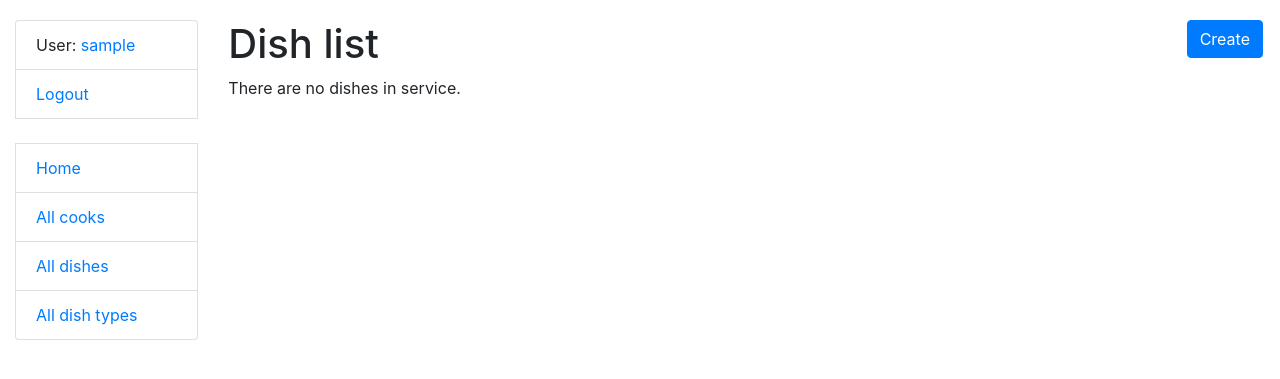
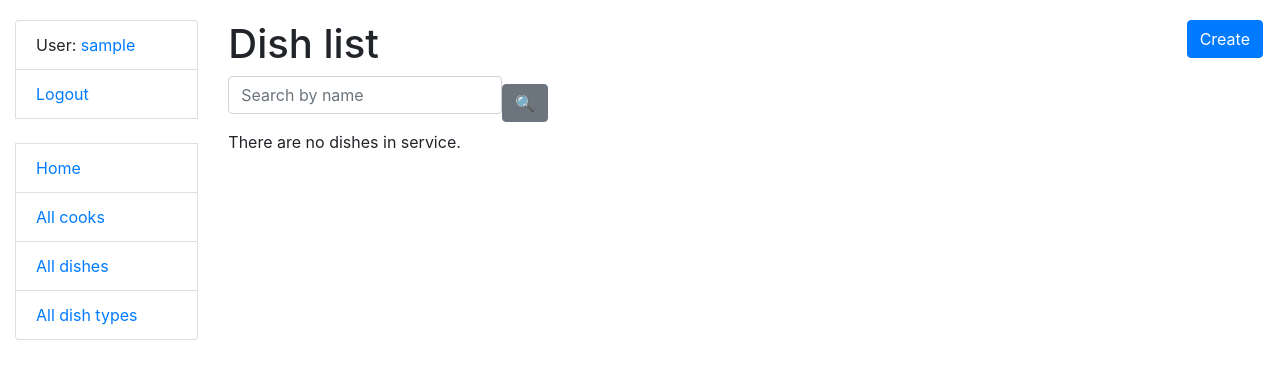
Before and after one commit to Codoeh/Kitchen_website, a Django app: page /dish/ in a window 1280 px wide. Shown: the top 379 px of the page. Run offline with Django 5.2, Linux system fonts and the light colour scheme; the visitor is signed in with stand-in values (Sample User, id 1); data that the repository does not hold is empty; some libraries are stand-ins or nearby versions.

Commit message:
add search bar in dish_list.html

```diff
--- a/templates/catalog/dish_list.html
+++ b/templates/catalog/dish_list.html
@@ -1,4 +1,6 @@
 {% extends "base.html" %}
+
+{% load crispy_forms_filters %}
 
 {% block content %}
 	<h1>
@@ -7,6 +9,10 @@
 			Create
 		</a>
 	</h1>
+	<form method="get" action="" class="form-inline">
+		{{ search_form|crispy }}
+		<input type="submit" value="🔍" class="btn btn-secondary">
+	</form>
 
 	{% if dish_list %}
 		<table class="table">
@@ -23,7 +29,7 @@
 					<td>{{ dish.id }}</td>
 					<td><a href="{% url 'catalog:dish-detail' pk=dish.id %}">{{ dish.name }}</a></td>
 					<td>{{ dish.price }}</td>
-				<td>{{ dish.dish_type.name}}</td>
+					<td>{{ dish.dish_type.name }}</td>
 					<td><a href="#" class="btn btn-primary">Update</a></td>
 					<td><a href="#" class="btn btn-danger">Delete</a></td>
 				</tr>
```
Lines whose indentation alone changed are shown as unchanged.
